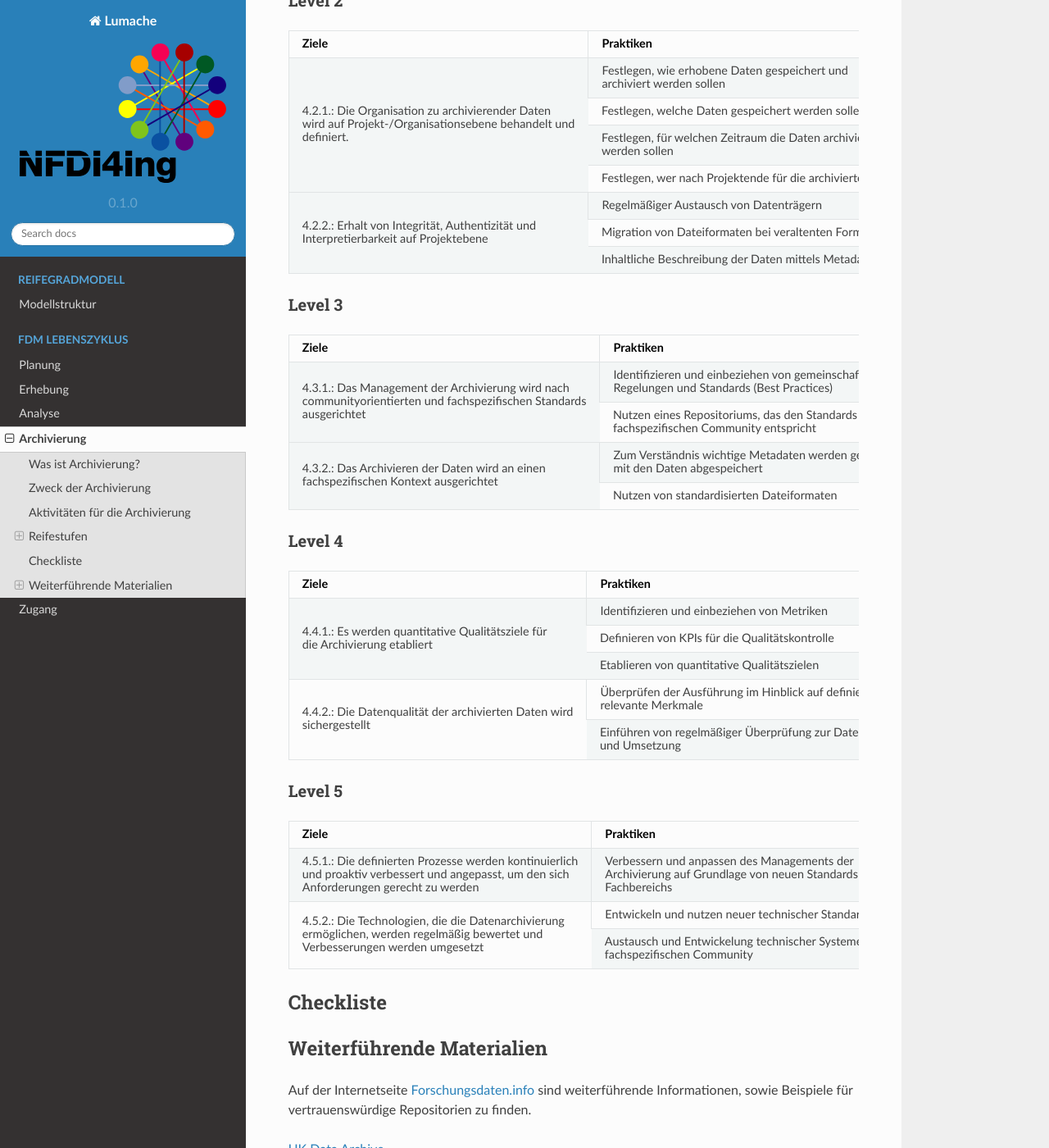
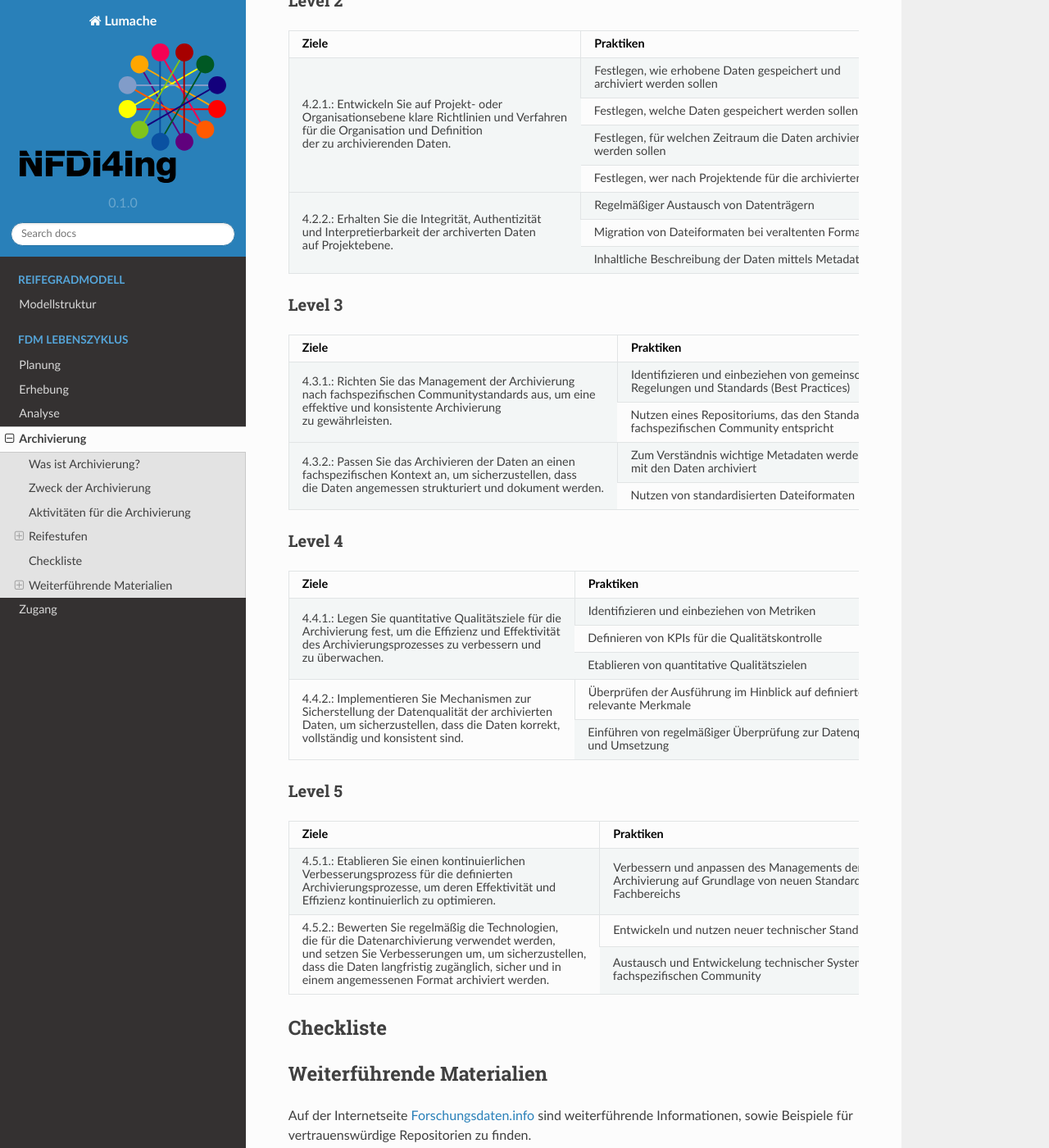
Before and after one commit to LUHMW/MaturityModelsNFDI4Ing, a Sphinx documentation site: the page built from docs/source/Archivierung.rst, in a window 1280 px wide and 1400 px high, scrolled down 2532 px. Shown: the whole window at 82% size. Built offline with Sphinx 7.4.7 and the Read the Docs theme 2.0.0, drawn with Linux system fonts in a browser that asks for light colours.

Commit message:
Update Archivierung.rst

```diff
--- a/docs/source/Archivierung.rst
+++ b/docs/source/Archivierung.rst
@@ -111,24 +111,24 @@ Level 2
 +-------------------------------------------------------+----------------------------------------------------------+
 | Ziele                                                 | Praktiken                                                |
 +=======================================================+==========================================================+
-| 4.2.1.: Die Organisation zu archivierender Daten      | Festlegen, wie erhobene Daten gespeichert und            |
+| 4.2.1.: Entwickeln Sie auf Projekt- oder              | Festlegen, wie erhobene Daten gespeichert und            |
 |                                                       |                                                          |
-| wird auf Projekt-/Organisationsebene behandelt und    | archiviert werden sollen                                 |
+| Organisationsebene klare Richtlinien und Verfahren    | archiviert werden sollen                                 |
 |                                                       +----------------------------------------------------------+
-| definiert.                                            | Festlegen, welche Daten gespeichert werden sollen        |
+| für die Organisation und Definition                   | Festlegen, welche Daten gespeichert werden sollen        |
 |                                                       +----------------------------------------------------------+
-|                                                       | Festlegen, für welchen Zeitraum die Daten archiviert     |
+| der zu archivierenden Daten.                          | Festlegen, für welchen Zeitraum die Daten archiviert     |
 |                                                       |                                                          |
 |                                                       | werden sollen                                            |
 |                                                       +----------------------------------------------------------+
 |                                                       | Festlegen, wer nach Projektende für die archivierten     |
 |                                                       | Daten verantwortlich ist                                 |
 +-------------------------------------------------------+----------------------------------------------------------+
-| 4.2.2.: Erhalt von Integrität, Authentizität und      | Regelmäßiger Austausch von Datenträgern                  |
+| 4.2.2.: Erhalten Sie die  Integrität, Authentizität   | Regelmäßiger Austausch von Datenträgern                  |
 |                                                       +----------------------------------------------------------+
-| Interpretierbarkeit auf Projektebene                  | Migration von Dateiformaten bei veraltenten Formaten     |
+| und Interpretierbarkeit der archiverten Daten         | Migration von Dateiformaten bei veraltenten Formaten     |
 |                                                       +----------------------------------------------------------+
-|                                                       | Inhaltliche Beschreibung der Daten mittels Metadaten     |
+| auf Projektebene.                                     | Inhaltliche Beschreibung der Daten mittels Metadaten     |
 +-------------------------------------------------------+----------------------------------------------------------+
 
 
@@ -139,19 +139,19 @@ Level 3
 +-------------------------------------------------------+----------------------------------------------------------+
 | Ziele                                                 | Praktiken                                                |
 +=======================================================+==========================================================+
-| 4.3.1.: Das Management der Archivierung wird nach     | Identifizieren und einbeziehen von gemeinschaftsweiten   |
+| 4.3.1.: Richten Sie das Management der Archivierung   | Identifizieren und einbeziehen von gemeinschaftsweiten   |
 |                                                       |                                                          |
-| communityorientierten und fachspezifischen Standards  | Regelungen und Standards (Best Practices)                |
+| nach fachspezifischen Communitystandards aus, um eine | Regelungen und Standards (Best Practices)                |
 |                                                       +----------------------------------------------------------+
-| ausgerichtet                                          | Nutzen eines Repositoriums, das den Standards der        |
+| effektive und konsistente Archivierung                | Nutzen eines Repositoriums, das den Standards der        |
 |                                                       |                                                          |
-|                                                       | fachspezifischen Community entspricht                    |
+| zu gewährleisten.                                     | fachspezifischen Community entspricht                    |
 +-------------------------------------------------------+----------------------------------------------------------+
-| 4.3.2.: Das Archivieren der Daten wird an einen       | Zum Verständnis wichtige Metadaten werden gemeinsam      |
+| 4.3.2.: Passen Sie das Archivieren der Daten  an einen| Zum Verständnis wichtige Metadaten werden gemeinsam      |
 |                                                       |                                                          |
-| fachspezifischen Kontext ausgerichtet                 | mit den Daten abgespeichert                              |
+| fachspezifischen Kontext an, um sicherzustellen, dass | mit den Daten archiviert                                 |
 |                                                       +----------------------------------------------------------+
-|                                                       | Nutzen von standardisierten Dateiformaten                |
+| die Daten angemessen strukturiert und dokument werden.| Nutzen von standardisierten Dateiformaten                |
 +-------------------------------------------------------+----------------------------------------------------------+
 
 
@@ -162,19 +162,21 @@ Level 4
 +-------------------------------------------------------+----------------------------------------------------------+
 | Ziele                                                 | Praktiken                                                |
 +=======================================================+==========================================================+
-| 4.4.1.: Es werden quantitative Qualitätsziele für     | Identifizieren und einbeziehen von Metriken              |
+| 4.4.1.: Legen Sie quantitative Qualitätsziele für die | Identifizieren und einbeziehen von Metriken              |
 |                                                       +----------------------------------------------------------+
-| die Archivierung etabliert                            | Definieren von KPIs für die Qualitätskontrolle           |
+| Archivierung fest, um die Effizienz und Effektivität  | Definieren von KPIs für die Qualitätskontrolle           |
 |                                                       +----------------------------------------------------------+
-|                                                       | Etablieren von quantitative Qualitätszielen              |
+| des Archivierungsprozesses zu verbessern und          | Etablieren von quantitative Qualitätszielen              |
+|                                                       |                                                          |
+| zu überwachen.                                        |                                                          |
 +-------------------------------------------------------+----------------------------------------------------------+
-| 4.4.2.: Die Datenqualität der archivierten Daten wird | Überprüfen der Ausführung im Hinblick auf definierte     |
+| 4.4.2.: Implementieren Sie Mechanismen zur            | Überprüfen der Ausführung im Hinblick auf definierte     |
 |                                                       |                                                          |
-| sichergestellt                                        | relevante Merkmale                                       |
+| Sicherstellung der Datenqualität der archivierten     | relevante Merkmale                                       |
 |                                                       +----------------------------------------------------------+
-|                                                       | Einführen von regelmäßiger Überprüfung zur Datenqualität |
+| Daten, um sicherzustellen, dass die Daten korrekt,    | Einführen von regelmäßiger Überprüfung zur Datenqualität |
 |                                                       |                                                          |
-|                                                       | und Umsetzung                                            |
+| vollständig und konsistent sind.                      | und Umsetzung                                            |
 +-------------------------------------------------------+----------------------------------------------------------+
 
 
@@ -185,17 +187,23 @@ Level 5
 +-------------------------------------------------------+----------------------------------------------------------+
 | Ziele                                                 | Praktiken                                                |
 +=======================================================+==========================================================+
-| 4.5.1.: Die definierten Prozesse werden kontinuierlich| Verbessern und anpassen des Managements der              |
+| 4.5.1.: Etablieren Sie einen kontinuierlichen         | Verbessern und anpassen des Managements der              |
 |                                                       |                                                          |
-| und proaktiv verbessert und angepasst, um den sich    | Archivierung auf Grundlage von neuen Standards des       |
+| Verbesserungsprozess für die definierten              | Archivierung auf Grundlage von neuen Standards des       |
 |                                                       |                                                          |
-| Anforderungen gerecht zu werden                       | Fachbereichs                                             |
+| Archivierungsprozesse, um deren Effektivität und      | Fachbereichs                                             |
+|                                                       |                                                          |
+| Effizienz kontinuierlich zu optimieren.               |                                                          |
 +-------------------------------------------------------+----------------------------------------------------------+
-| 4.5.2.: Die Technologien, die die Datenarchivierung   | Entwickeln und nutzen neuer technischer Standards        |
+| 4.5.2.: Bewerten Sie regelmäßig die Technologien,     | Entwickeln und nutzen neuer technischer Standards        |
 |                                                       +----------------------------------------------------------+
-| ermöglichen, werden regelmäßig bewertet und           | Austausch und Entwickelung technischer Systeme in der    |
+| die für die Datenarchivierung verwendet werden,       | Austausch und Entwickelung technischer Systeme in der    |
 |                                                       |                                                          |
-| Verbesserungen werden umgesetzt                       | fachspezifischen Community                               |
+| und setzen Sie Verbesserungen um, um sicherzustellen, | fachspezifischen Community                               |
+|                                                       |                                                          |
+| dass die Daten langfristig zugänglich, sicher und in  |                                                          |
+|                                                       |                                                          |
+| einem angemessenen Format archiviert werden.          |                                                          |
 +-------------------------------------------------------+----------------------------------------------------------+
 
 *************
```
